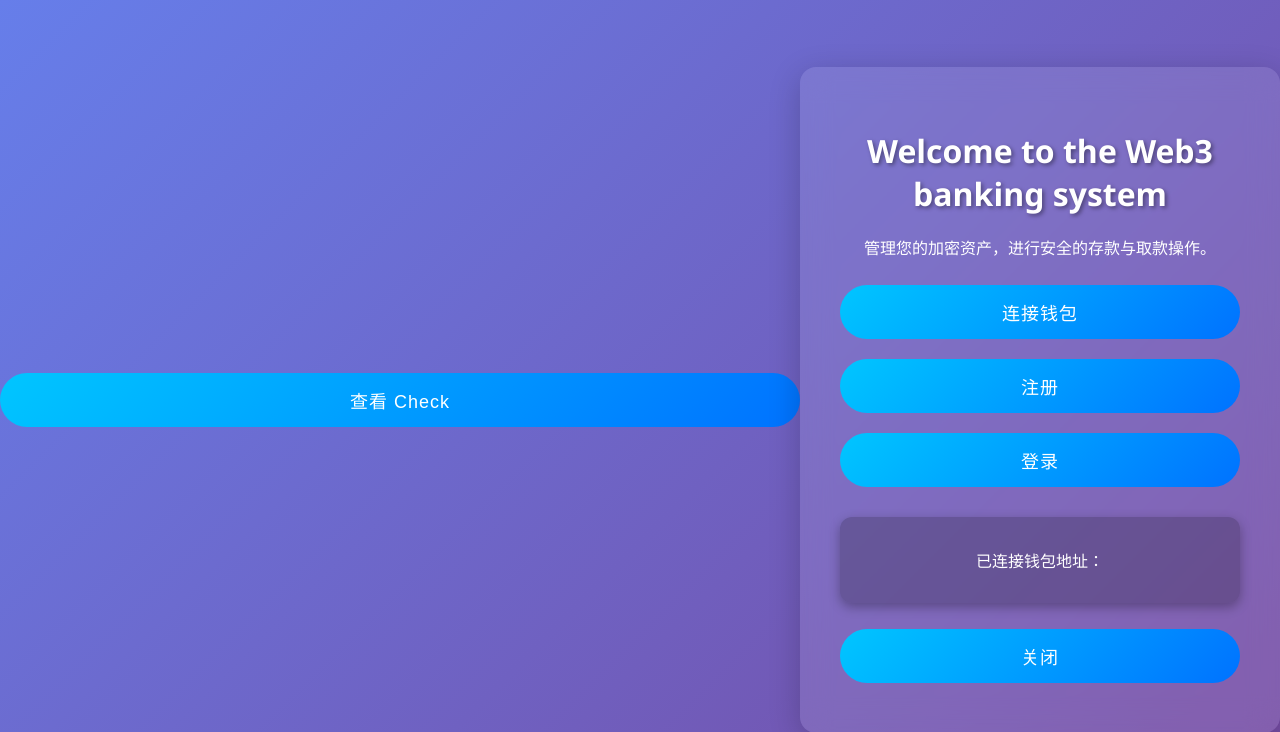
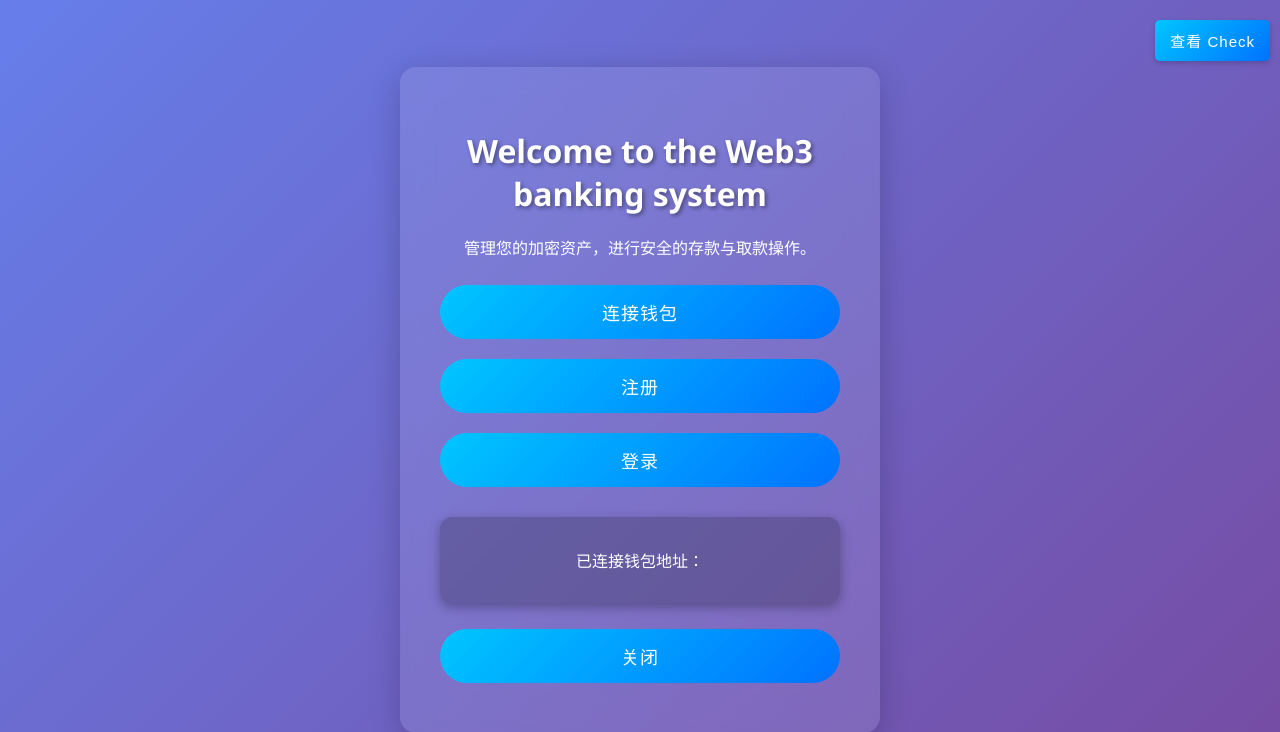
Before and after one commit to SYXL54/SunFlowerSFR, a Flask app: page / in a window 1280 px wide. Shown: the top 732 px of the page. Run offline with Flask 3, Linux system fonts and the light colour scheme; some libraries are stand-ins or nearby versions.

Commit message:
check button位置

```diff
--- a/static/styles.css
+++ b/static/styles.css
@@ -96,6 +96,30 @@ button:hover {
     background: linear-gradient(135deg, #e63946, #ff6b6b);
 }
 
+/* ======= index 检查check ======= */
+#checkPageBtn {
+    position: fixed;  /* 让按钮固定在右上角 */
+    top: 10px;
+    right: 10px;
+    width: auto;  /* 让按钮宽度随内容调整 */
+    height: auto;
+    padding: 10px 15px; /* 让按钮不占太多空间 */
+    font-size: 15px; /* 让字体更小 */
+    background-color: #1e90ff;
+    color: white;
+    border: none;
+    border-radius: 5px; /* 让按钮稍微圆角 */
+    cursor: pointer;
+    box-shadow: 0px 2px 5px rgba(0, 0, 0, 0.2); /* 轻微阴影增加立体感 */
+    transition: background-color 0.3s, transform 0.2s;
+    display: inline-block; /* 让按钮保持最小尺寸 */
+}
+
+#checkPageBtn:hover {
+    background-color: #0073e6;
+    transform: scale(1.05);
+}
+
 /* ======= 信息展示区域样式 ======= */
 #walletInfo, .balance-section {
     margin-top: 20px;
```
Also changed, not shown: records.db.
